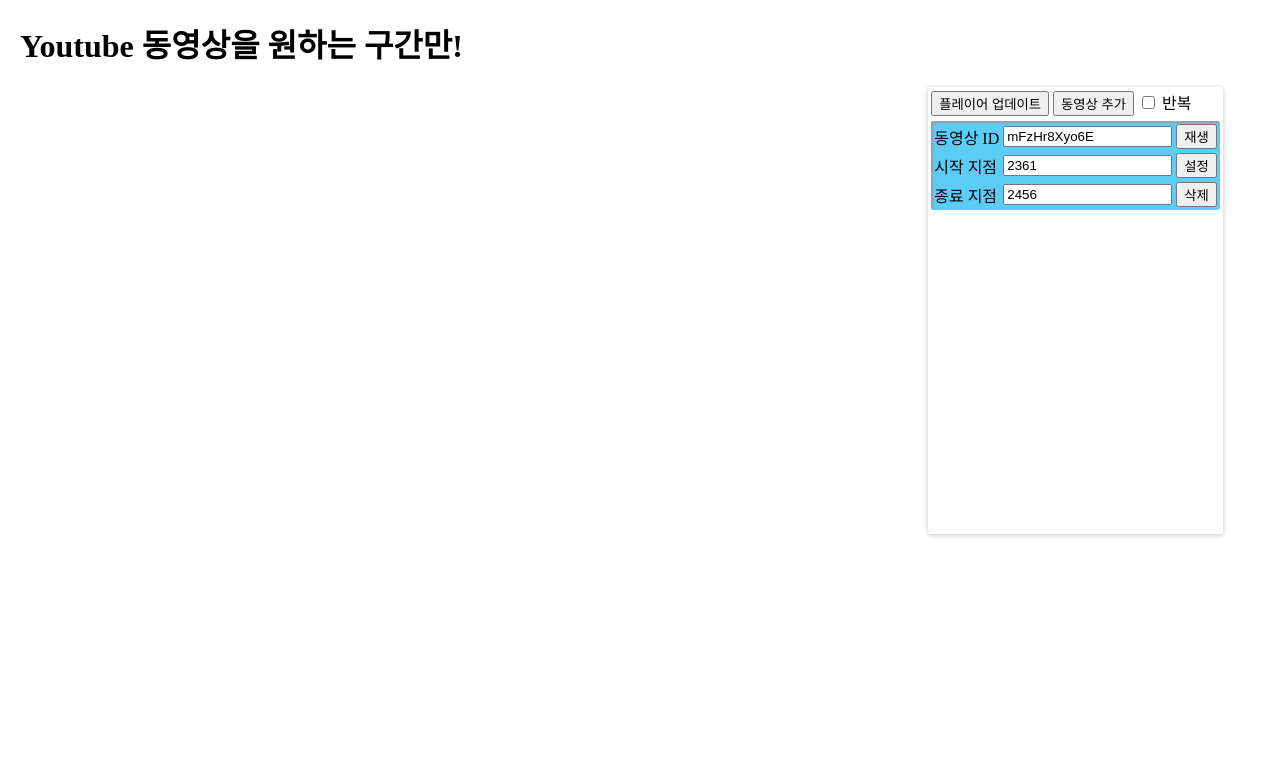
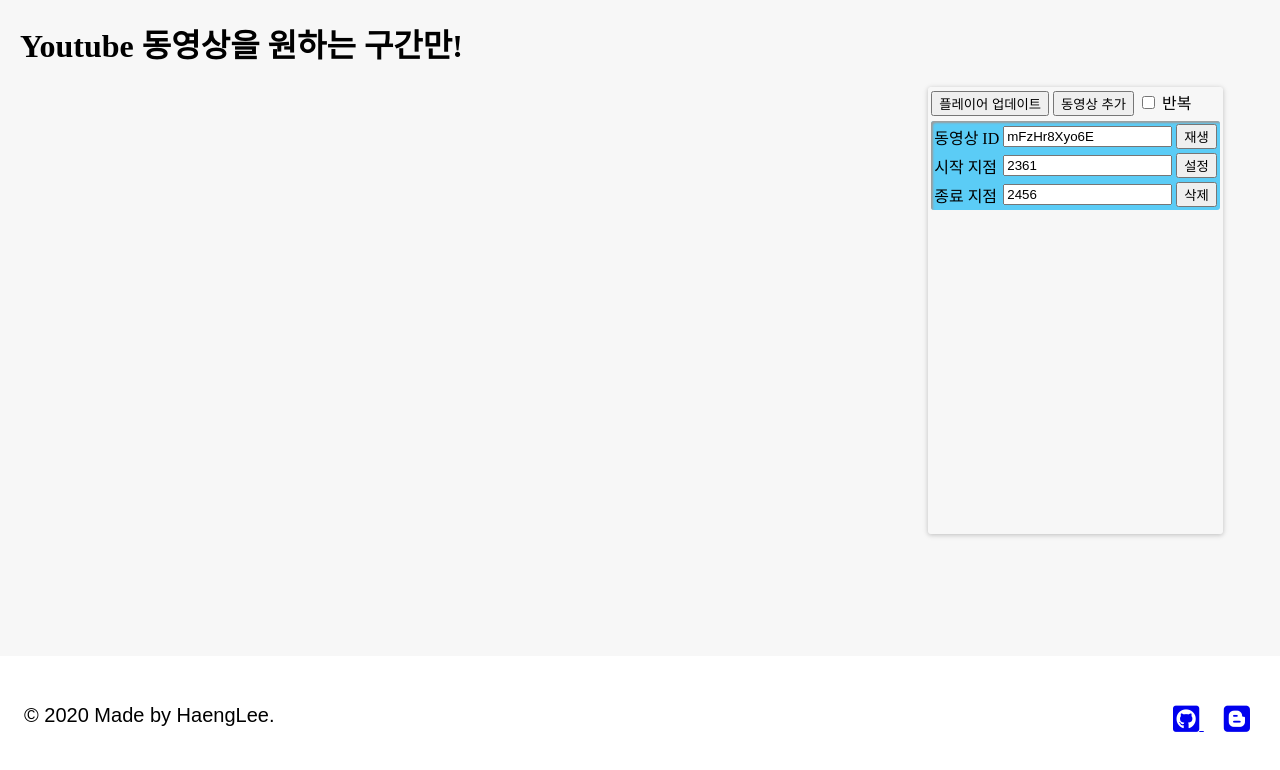
Before and after one commit to niveus323/SectionPlayer, a plain HTML site: page youtubeSectionPlayer.html in a window 1280 px wide. Drawn offline with Linux system fonts and the light colour scheme.

Commit message:
유튜브 구간재생 - 배경 색상 밑 footer 디자인 1

```diff
--- a/youtubeSectionPlayer.html
+++ b/youtubeSectionPlayer.html
@@ -1,6 +1,7 @@
 <html>
     <head>
         <title>Youtube 구간재생</title>
+        <link rel="stylesheet" href="https://cdnjs.cloudflare.com/ajax/libs/font-awesome/5.14.0/css/all.min.css">
     </head>
 
     <body>
@@ -62,17 +63,32 @@
             </div>
         </div>
         <footer>
-
+            <div class="level">
+                <div class="level-start">
+                    <span class="copyright">© 2020 Made by HaengLee.</span>
+                </div>
+                <div class="level-end">
+                    <p class="control">
+                        <a class="button-git" target="_blank" rel="noopener" title="GitHub" href="https://github.com/niveus323/Toyprojects">
+                            <i class="fab fa-github-square"></i>
+                        </a>
+                        <a class="button-blog" target="_blank" rel="noopener" title="Blog"
+                        href="https://niveus323.github.io">
+                        <i class="fab fa-blogger"></i>
+                        </a>
+                    </p>
+                </div>
+            </div>
         </footer>
     </body>
     <style>
         body{
-            height: auto;
+            height: 100%;
             overflow:auto;
             padding: 20px;
             box-sizing: border-box;
             margin: auto;
-            /* background-color: #1f1f1f;     */
+            background-color: #f7f7f7;
         }
         .youtube{
             position:relative;
@@ -130,6 +146,40 @@
         }
         .listbox-applied{
             background-color: #A0DA9D;
+        }
+        footer{
+            background-color: #fff;
+            padding: 3rem 1.5rem 6rem;
+            clear:both;
+            position: fixed;
+            bottom:0;
+            height: 50px;
+            left:-20px;
+            width: calc( 100% + 20px );
+            box-sizing: border-box;
+            font-family: 'Poppins', sans-serif;
+        }
+        .control{
+            margin:0;
+        }
+        .level-start{
+            float:left;
+        }
+        .copyright{
+            font-size: 20px;
+            margin-left:20px;
+        }
+        .level-end{
+            width: auto;
+            position: fixed;
+            right:30px;
+        }
+        .button-git{
+            margin-right:20px;
+        }
+
+        .fab{
+            font-size:30px;
         }
     </style>
     <script>
```
